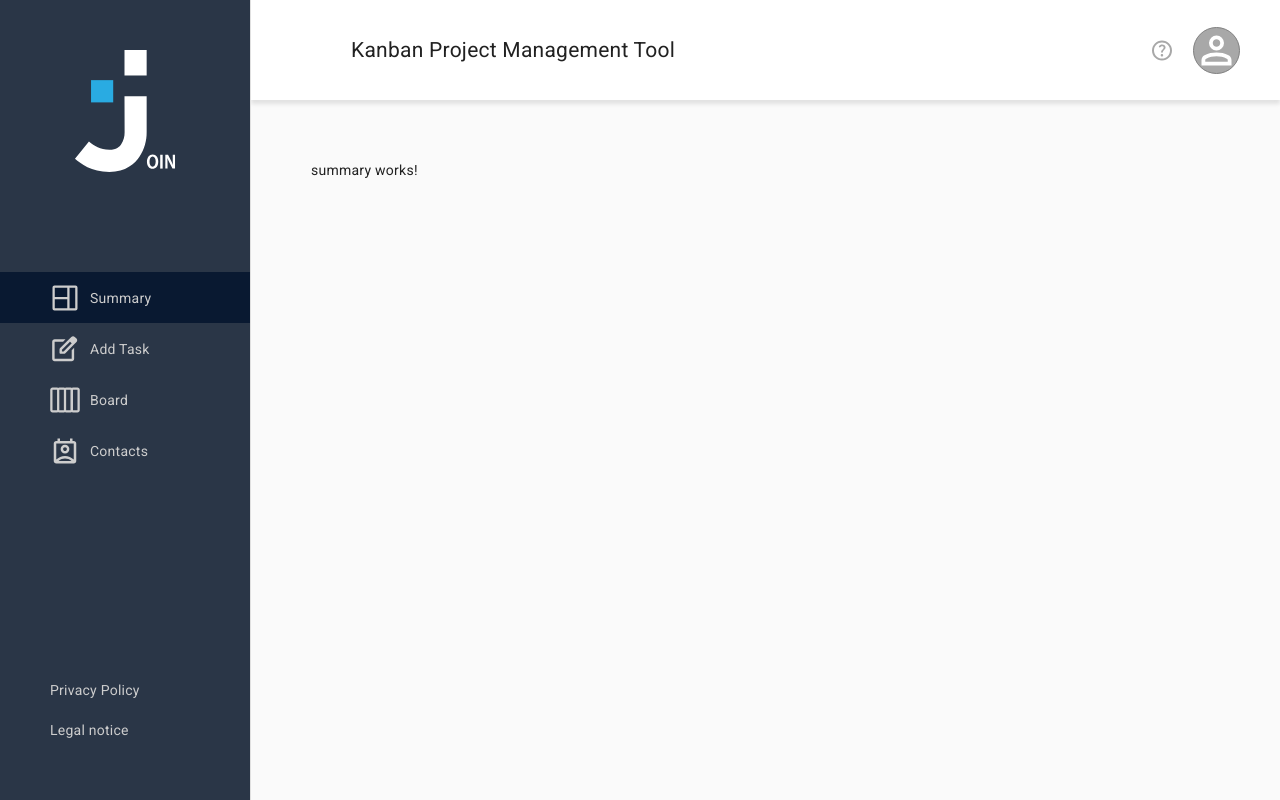
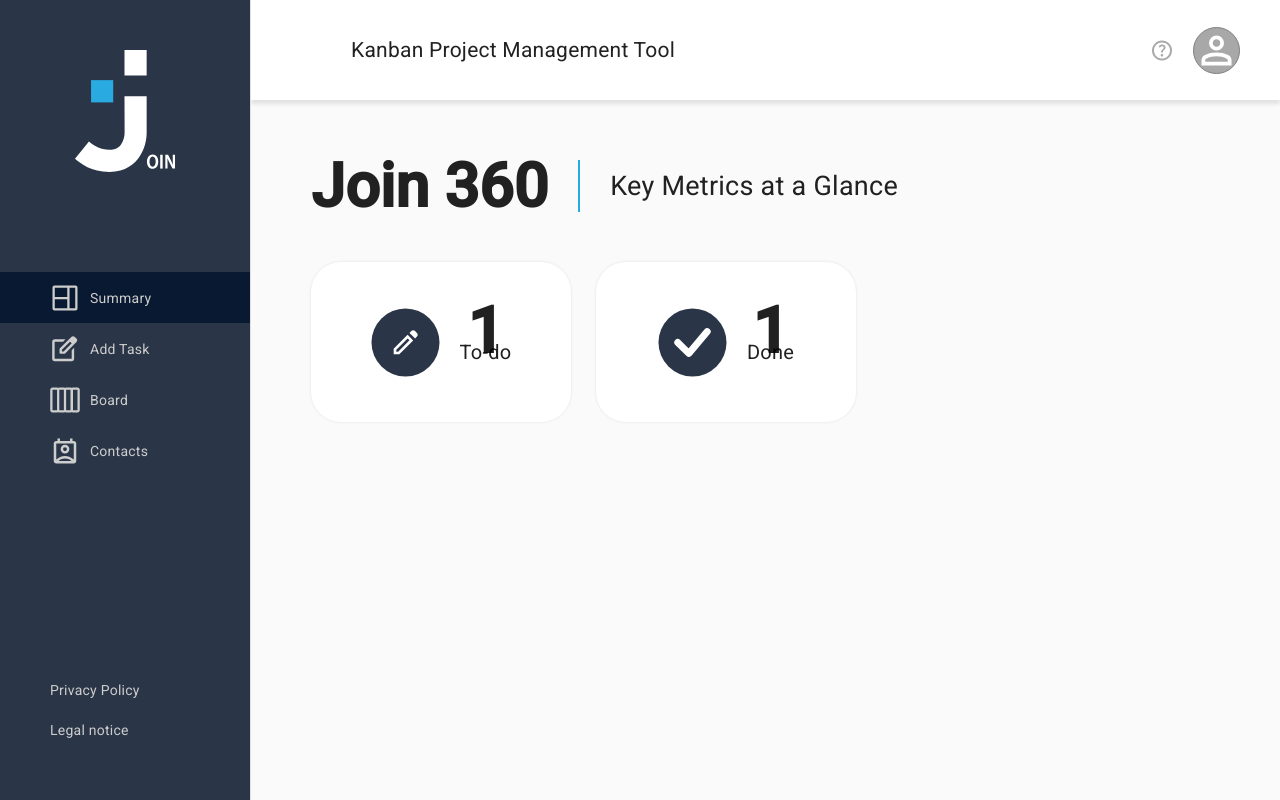
Before and after one commit to GeorgiosKoinaris/new-join, an Angular app: page /summary in a window 1280 px wide. Built offline with nearby package versions, Linux system fonts and the light colour scheme.

Commit message:
began with summary style

```diff
--- a/src/app/components/summary/summary.component.html
+++ b/src/app/components/summary/summary.component.html
@@ -1 +1,50 @@
-<p>summary works!</p>
+<div>
+  <div class="headline">
+    <h1>Join 360</h1>
+    <div class="lineContainer"></div>
+    <div>Key Metrics at a Glance</div>
+  </div>
+
+  <div class="d-flex">
+    <div class="counterContainer">
+      <div class="todo-done-container">
+        <div class="todo-done-box">
+          <img src="./assets/img/todoIcon.svg" alt="" />
+          <div class="counter">
+            <div>1</div>
+            <div>To-do</div>
+          </div>
+        </div>
+
+        <div class="todo-done-box">
+          <img src="./assets/img/doneIcon.svg" alt="" />
+          <div class="counter">
+            <div>1</div>
+            <div>Done</div>
+          </div>
+        </div>
+      </div>
+      <!-- <div>
+        <div>
+          <img src="" alt="" />
+          <span></span>
+          <span></span>
+        </div>
+        <div class="line"></div>
+        <div>
+          <span></span>
+          <span></span>
+        </div>
+      </div>
+      <div>
+        <div></div>
+        <div></div>
+        <div></div>
+      </div> -->
+    </div>
+    <!-- <div>
+      <span>Good morning,</span>
+      <span>Guest</span>
+    </div> -->
+  </div>
+</div>
--- a/src/app/components/summary/summary.component.scss
+++ b/src/app/components/summary/summary.component.scss
@@ -0,0 +1,58 @@
+.headline {
+  display: flex;
+  align-items: center;
+  gap: 30px;
+  h1 {
+    margin: 10px 0px 10px 0 !important;
+  }
+  .lineContainer {
+    height: 50px;
+    border: 1px solid #29abe2;
+  }
+  div {
+    font-size: 27px;
+  }
+}
+
+.counterContainer {
+  margin-top: 50px;
+}
+
+.todo-done-container {
+  display: flex;
+  gap: 25px;
+}
+
+.todo-done-box {
+  background-color: white;
+  border-radius: 30px;
+  padding: 30px;
+  height: 100px;
+  width: 200px;
+  display: flex;
+  justify-content: center;
+  align-items: center;
+  box-shadow: 0px 0px 3px rgba(0, 0, 0, 0.1);
+  gap: 20px;
+
+  img {
+    height: 69px;
+    width: 69px;
+  }
+
+  .counter {
+    display: flex;
+    flex-direction: column;
+    align-items: center;
+
+    div:first-child {
+      font-size: 64px;
+      font-weight: 600;
+    }
+
+    div:last-child {
+      font-size: 20px;
+      font-weight: 400;
+    }
+  }
+}
```
Also changed, not shown: src/assets/img/doneIcon.svg (added), src/assets/img/todoIcon.svg (added).
